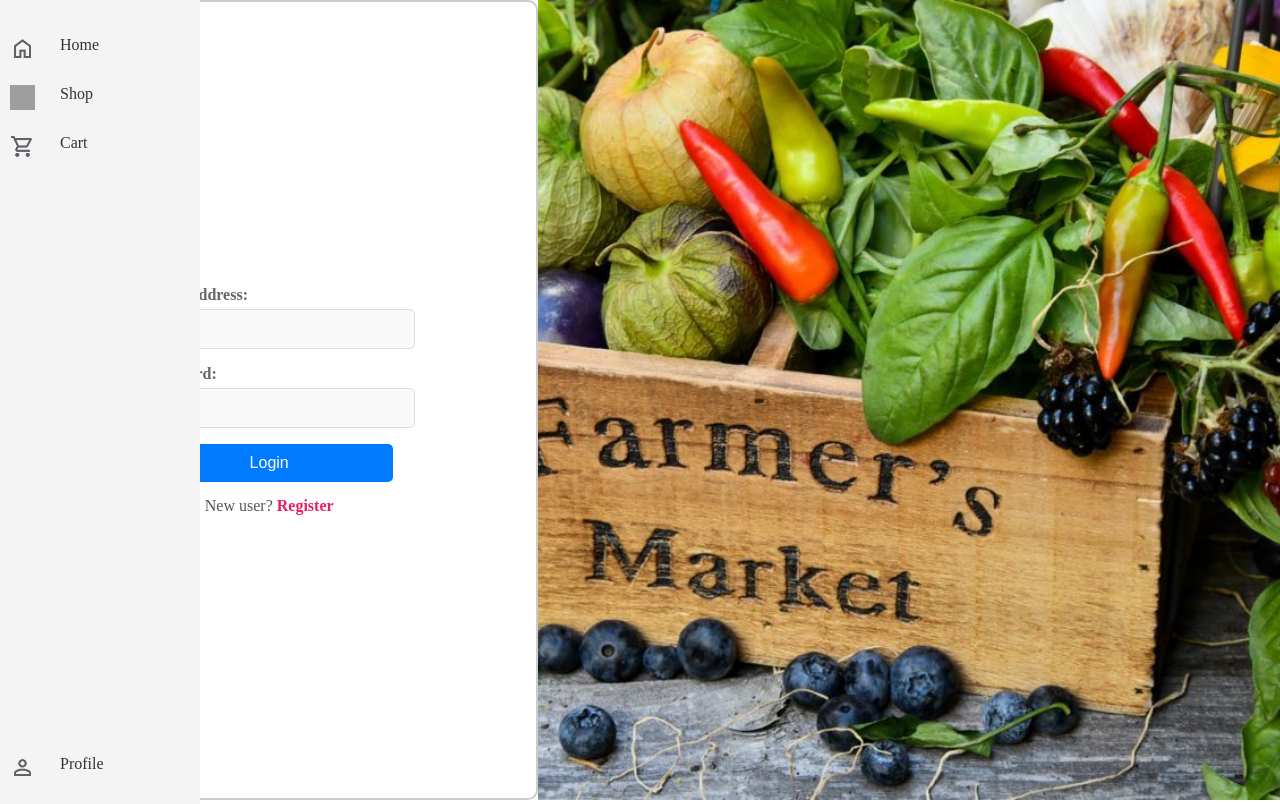
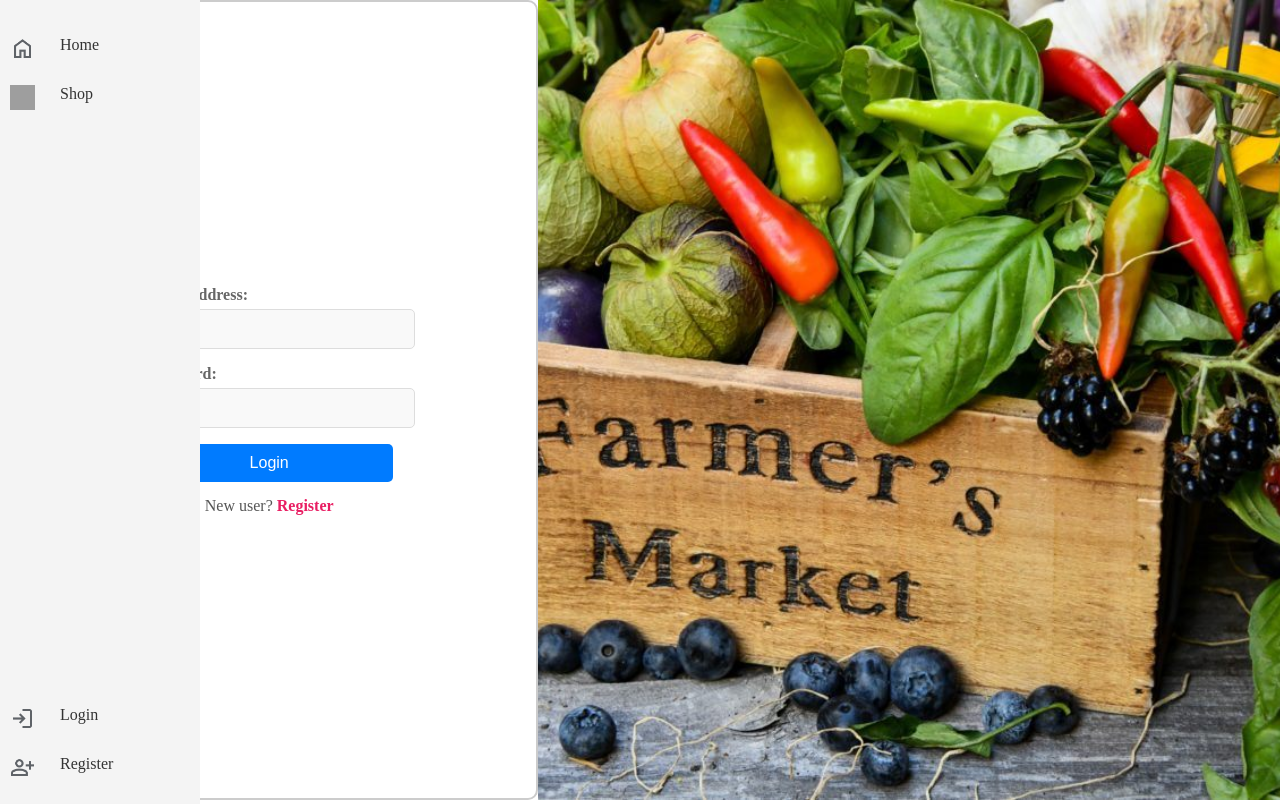
Before and after one commit to Brunsos/CS-476-Group-Project, a React (Vite) app in the folder frontend/: page / in a window 1280 px wide. Built offline with nearby package versions, Linux system fonts and the light colour scheme; no server answers.

Commit message:
Revert Sidebar
Revert Sidebar changes, fix vendorPost page, added logout asset

```diff
--- a/frontend/src/pages/sidebar.jsx
+++ b/frontend/src/pages/sidebar.jsx
@@ -1,12 +1,9 @@
 import './css/sidebar.css';
 import { Link } from 'react-router-dom';
-//import React from 'react';
 import React, { useState, useEffect } from 'react';
-
 const Sidebar = () => {
-
-    const [isVendor, setIsVendor] = useState(false)
-
+    const [isLoggedIn, setIsLoggedIn] = useState(false); // track login for dynamic rendering
+    const [isVendor, setIsVendor] = useState(false); // check if user is vendor
     useEffect(() => {
         const checkAuth = async () => {
             try {
@@ -15,8 +12,8 @@ const Sidebar = () => {
                 if (storedUser) {
                     const userData = JSON.parse(storedUser);
                     setIsVendor(userData.isVendor);
+                    setIsLoggedIn(true);
                 }
-
                 // Then verify with server
                 const response = await fetch('http://localhost:5000/api/user-role', {
                     credentials: 'include',
@@ -24,7 +21,6 @@ const Sidebar = () => {
                         'Content-Type': 'application/json'
                     }
                 });
-
                 if (response.ok) {
                     const data = await response.json();
                     setIsVendor(data.isVendor);
@@ -32,17 +28,16 @@ const Sidebar = () => {
                     // Handle unauthorized - clear local storage
                     localStorage.removeItem('user');
                     setIsVendor(false);
+                    setIsLoggedIn(false);
                 }
             } catch (error) {
                 console.error('Auth check error:', error);
                 setIsVendor(false);
+                setIsLoggedIn(false);
             }
         };
-
-
         checkAuth();
     }, []);
-
     return (
         <div className="sidebar">
             <ul className="top-links">
@@ -52,50 +47,57 @@ const Sidebar = () => {
                         <span>Home</span>
                     </Link>
                 </li>
-
-                {!isVendor && (
-                    <>
                 <li>
                     <Link to="/list">
                         <img src="http://localhost:5173/src/assets/shop.png" alt="list" />
                         <span>Shop</span>
                     </Link>
                 </li>
+                {!isVendor && isLoggedIn && (
                     <li>
                         <Link to="/cart">
                             <img src="http://localhost:5173/src/assets/cart.png" alt="Cart" />
                             <span>Cart</span>
                         </Link>
                     </li>
-                    </>
-                )}
-
-                {isVendor && (
-                    <>
-                        <li>
-                            <a href="/Vendor">
-                                <img src="http://localhost:5173/src/assets/vendor.png" alt="Vendor" />
-                                <span>Vendor</span>
-                            </a>
-                        </li>
-                        <li>
-                            <a href="/Ordercheckout">
-                                <img src="http://localhost:5173/src/assets/checkout.png" alt="Ordercheckout" />
-                                <span>Order checkout</span>
-                            </a>
-                        </li>
-                    </>
                 )}
             </ul>
-
             <ul className="bottom-links">
+                {isLoggedIn ? (
+                    <>
                         <li>
                             <Link to="/profile">
                                 <img src="http://localhost:5173/src/assets/person.png" alt="Profile" />
                                 <span>Profile</span>
                             </Link>
                         </li>
-
+                        {isVendor && (
+                            // only show if user is vendor
+                            <li>
+                                <Link to="/vendor">
+                                    <img src="http://localhost:5173/src/assets/login.jpg" alt="Vendor" />
+                                    <span>Vendor</span>
+                                </Link>
+                            </li>
+                        )}
+                    </>
+                ) : (
+                    // only show when not logged in
+                    <>
+                        <li>
+                            <Link to="/login">
+                                <img src="http://localhost:5173/src/assets/login.jpg" alt="Login" />
+                                <span>Login</span>
+                            </Link>
+                        </li>
+                        <li>
+                            <Link to="/signup">
+                                <img src="http://localhost:5173/src/assets/register.jpg" alt="Register" />
+                                <span>Register</span>
+                            </Link>
+                        </li>
+                    </>
+                )}
             </ul>
         </div>
     );
--- a/frontend/src/pages/vendorPost.jsx
+++ b/frontend/src/pages/vendorPost.jsx
@@ -3,6 +3,7 @@ import './css/sidebar.css';
 import React, { useState } from 'react';
 import { useNavigate } from 'react-router-dom';
 import { Link } from 'react-router-dom';
+import Sidebar from './sidebar';
 
 
 const VendorPost = () => {
@@ -63,6 +64,7 @@ const VendorPost = () => {
   return (
     <div id="vendor-page">
       <div className="sidebar">
+        <Sidebar/>
       </div>
 
       <div className="content">
```
Also changed, not shown: frontend/src/assets/logout.png (added). Lines whose indentation alone changed are shown as unchanged.
